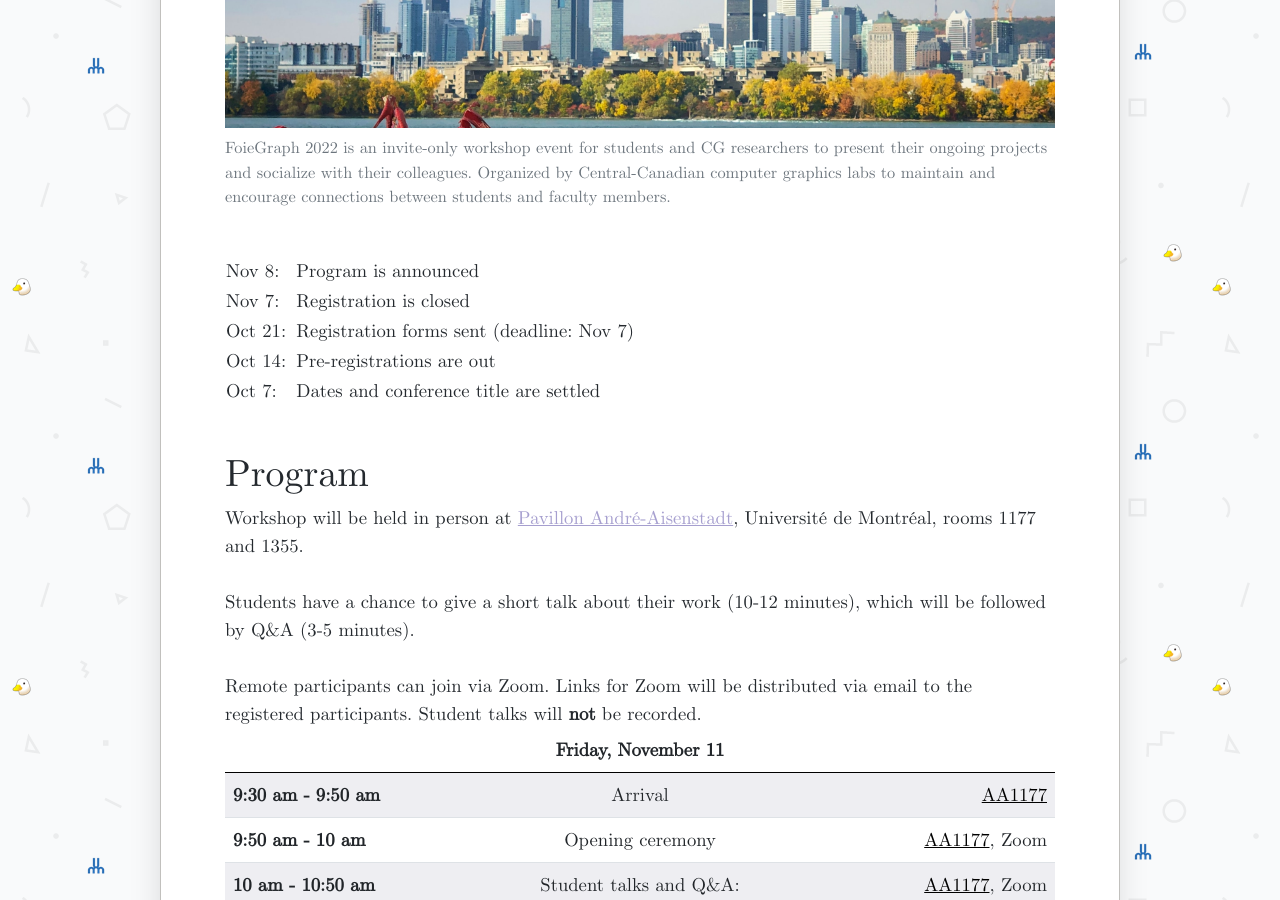
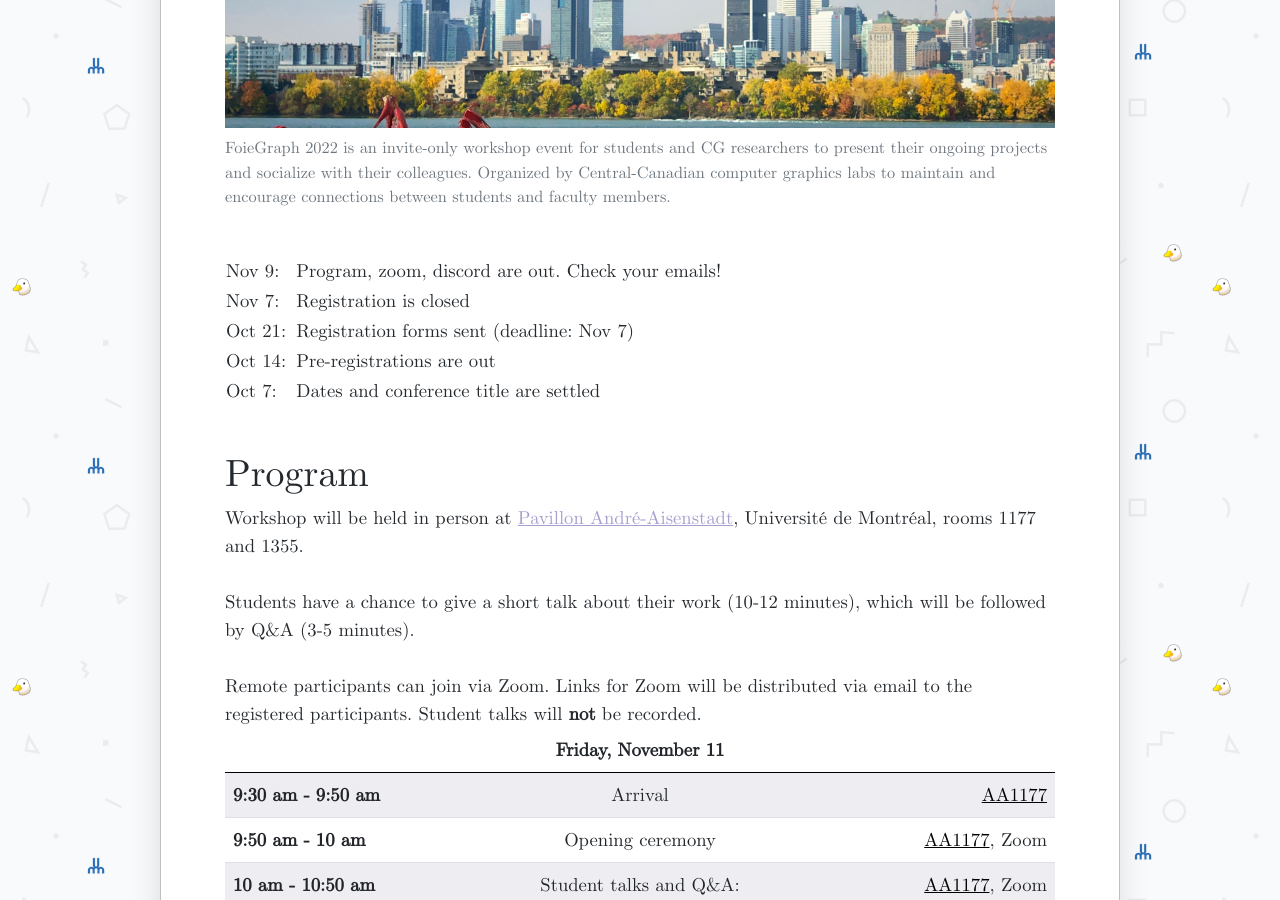
Before and after one commit to foiegraph2022/foiegraph2022.github.io, a Jekyll site: the page built from docs/index.md, in a window 1280 px wide and 900 px high, scrolled down 822 px. Built offline with Jekyll 4.4.1, drawn with Linux system fonts in a browser that asks for light colours; nearby versions of some CDN libraries; some of the changed text lies outside the part shown.

Commit message:
news upd

```diff
--- a/docs/index.md
+++ b/docs/index.md
@@ -14,7 +14,7 @@ date: 11-12 November 2022, Université de Montréal
 
 |   |   |   |
 |---|---|---|
-|  Nov 8: |   | Program is announced|
+|  Nov 9: |   | Program, zoom, discord are out. Check your emails!|
 |  Nov 7: |   | Registration is closed|
 |  Oct 21: |   | Registration forms sent (deadline: Nov 7)|
 |  Oct 14: |   | Pre-registrations are out |
@@ -167,6 +167,11 @@ Registration forms are sent on Oct 21. Registration deadline: Nov 7
 <td>&nbsp;</td>
 <td>Emma Gallifet, Ivan Puhachov, Julien Bassac, Karl-Étienne Bolduc, Mariia Myronova, Simon Carret, Yinchu Liu</td>
 </tr>
+<tr>
+<td>Hybrid mode setup:&nbsp;</td>
+<td>&nbsp;</td>
+<td>Adrien Gruson</td>
+</tr>
 </tbody>
 </table>
 
```
